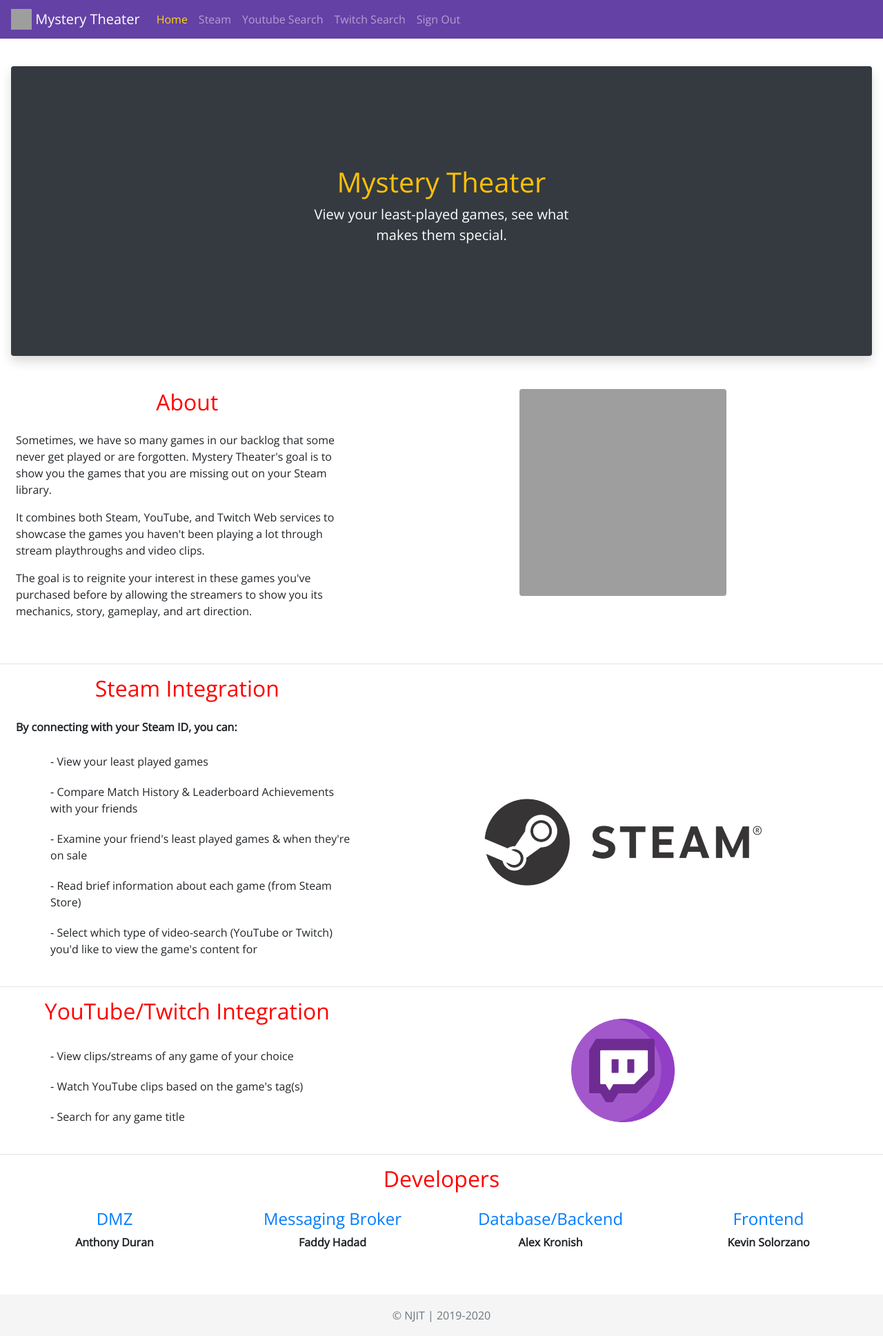
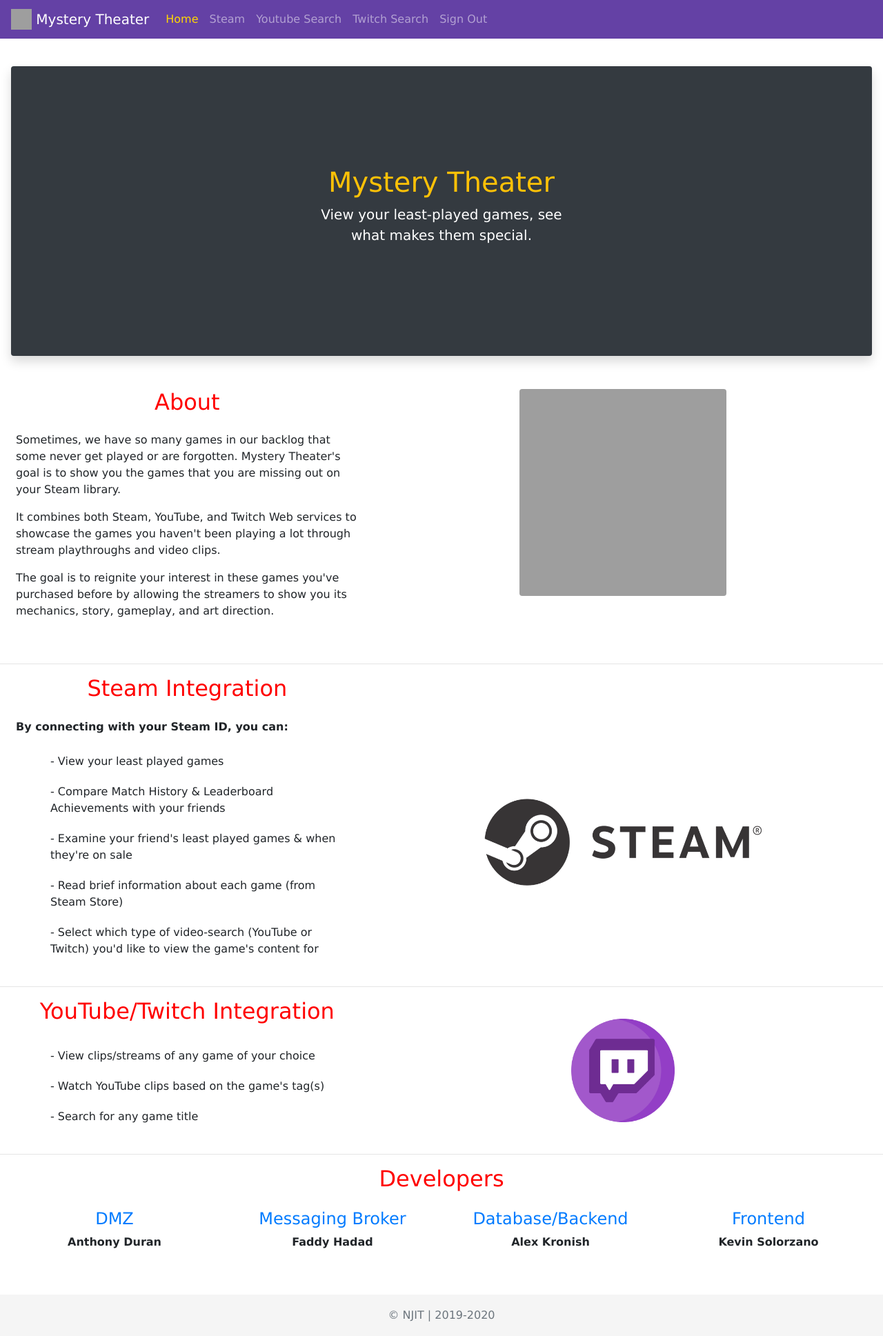
Before and after one commit to alex-kronish/it490-proj, a PHP site: page /it490-proj/controller/index.php?action=view-home in a window 1280 px wide. Shown: the whole page at 69% size. Run offline with PHP 8.4, Linux system fonts and the light colour scheme; some libraries are stand-ins or nearby versions; grey boxes are pictures that could not be loaded.

Commit message:
CDN's updated

```diff
--- a/frontend_code/view/css/index.css
+++ b/frontend_code/view/css/index.css
@@ -1,7 +1,7 @@
 body {
   padding-top: 5rem;
   margin-bottom: 60px; /* Margin bottom by footer height */
-  font-family: 'Open Sans', sans-serif;
+  font-family: Verdana, Geneva, sans-serif;
 
 }
 .starter-template {
--- a/frontend_code/view/register.php
+++ b/frontend_code/view/register.php
@@ -5,7 +5,7 @@
 	<meta name="viewport" content="width=device-width, initial-scale=1, shrink-to-fit=no">
 	<link rel="stylesheet" href="../view/css/bootstrap/bootstrap-4.3.1-dist/css/bootstrap.min.css">
 	<link rel="stylesheet" type="text/css" href="css/sign-in.css">
-	<link href="https://fonts.googleapis.com/css?family=Open+Sans&display=swap" rel="stylesheet">
+	<!--<link href="https://fonts.googleapis.com/css?family=Open+Sans&display=swap" rel="stylesheet"> -->
 	<link rel="icon" href="/images/favicon.ico">
 	<script src="../view/css/bootstrap/bootstrap-4.3.1-dist/js/bootstrap.min.js"></script>
 	<title>Mystery Theater | Registration</title>
--- a/frontend_code/view/sign-in.php
+++ b/frontend_code/view/sign-in.php
@@ -6,7 +6,7 @@
 	<title>Mystery Theater | Sign-In</title>
 	<link rel="stylesheet" href="../view/css/bootstrap/bootstrap-4.3.1-dist/css/bootstrap.min.css">
 	<link rel="stylesheet" type="text/css" href="css/sign-in.css">
-	<link href="https://fonts.googleapis.com/css?family=Open+Sans&display=swap" rel="stylesheet">
+	<!--<link href="https://fonts.googleapis.com/css?family=Open+Sans&display=swap" rel="stylesheet">-->
 	<link rel="icon" type="image/ico" href="/images/favicon.ico">
 	<script src="../view/css/bootstrap/bootstrap-4.3.1-dist/js/bootstrap.min.js"></script>
 </head>
--- a/frontend_code/view/tutorial.php
+++ b/frontend_code/view/tutorial.php
@@ -5,7 +5,7 @@
 	<meta name="viewport" content="width=device-width, initial-scale=1, shrink-to-fit=no">
 	<link rel="stylesheet" href="../view/css/bootstrap/bootstrap-4.3.1-dist/css/bootstrap.min.css">
 	<link rel="stylesheet" type="text/css" href="css/sign-in.css">
-	<link href="https://fonts.googleapis.com/css?family=Open+Sans&display=swap" rel="stylesheet">
+	<!--<link href="https://fonts.googleapis.com/css?family=Open+Sans&display=swap" rel="stylesheet">-->
 	<link rel="icon" href="/images/favicon.ico">
 	<script src="../view/css/bootstrap/bootstrap-4.3.1-dist/js/bootstrap.min.js"></script>
 	<script src="../view/css/jquery/jquery.min.js"></script>
```
Also changed, not shown: frontend_code/view/header.php (line endings or trailing spaces).
